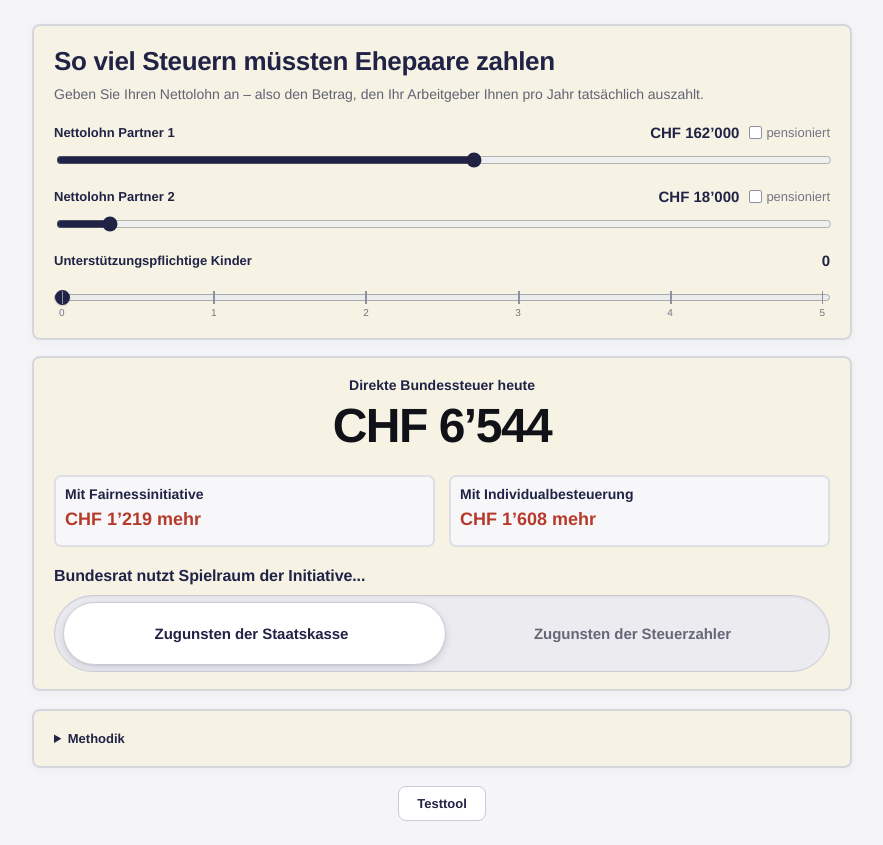
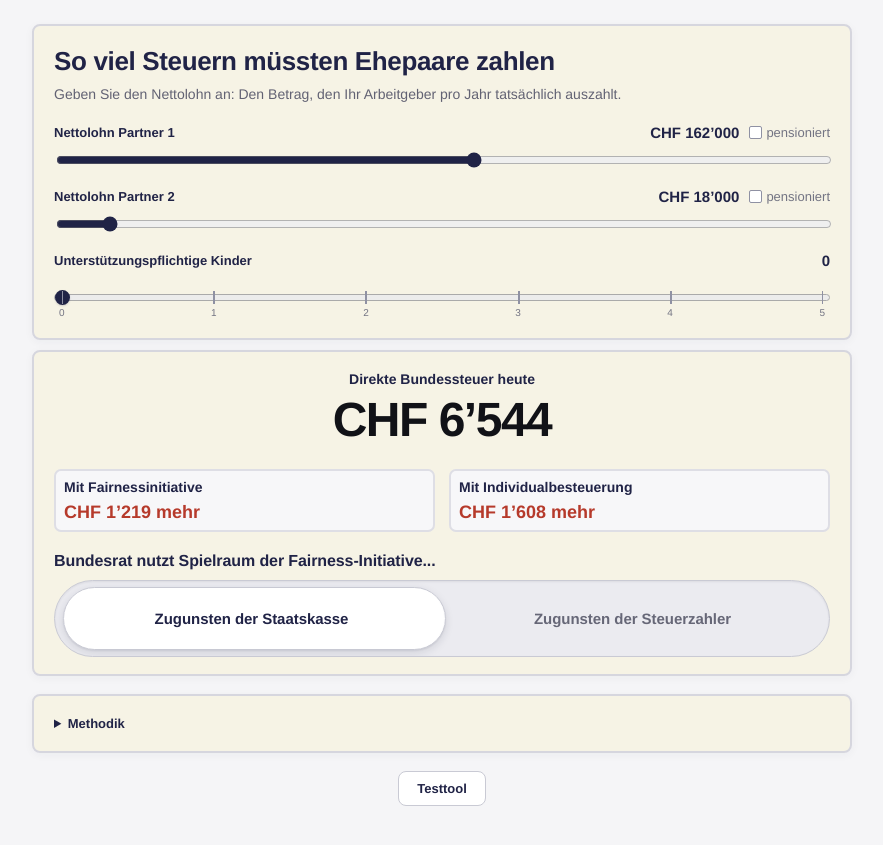
Before and after one commit to mischaaebi-droid/fairness_rechner, a plain HTML site: page index.html in a window 1280 px wide. Shown: the whole page, without its empty margins (198-1081 px from the left). Drawn offline with Linux system fonts and the light colour scheme.

Commit message:
lklklklj

```diff
--- a/fairnessinitiative_styles.css
+++ b/fairnessinitiative_styles.css
@@ -45,7 +45,7 @@ body {
   border-radius:8px;
   box-shadow:0 2px 10px rgba(32,35,70,.045);
   padding:20px;
-  margin-bottom:16px;
+  margin-bottom:10px;
   background-color: rgba(255, 228, 98, 0.12);
 }
 
@@ -185,7 +185,7 @@ select {
   min-width:0;
   border:2px solid #dedee5;
   border-radius:7px;
-  padding:9px;
+  padding:8px;
   background:#f7f7f9;
 }
 
--- a/index.html
+++ b/index.html
@@ -30,7 +30,7 @@
 <div class="wrap">
 <div class="card">
 <h1>So viel Steuern müssten Ehepaare zahlen</h1>
-<p class="intro">Geben Sie Ihren Nettolohn an – also den Betrag, den Ihr Arbeitgeber Ihnen pro Jahr tatsächlich auszahlt.</p>
+<p class="intro">Geben Sie den Nettolohn an: Den Betrag, den Ihr Arbeitgeber pro Jahr tatsächlich auszahlt.</p>
 <div class="inputs">
 <div class="slider-stack">
 <label>
@@ -91,17 +91,17 @@
 <div class="box">
 <div class="box-title">Mit Fairnessinitiative</div>
 <div id="initiativeChange" class="change">–</div>
-<div id="initiativeDetail" class="detail"></div>
+
 </div>
 <div class="box">
 <div class="box-title">Mit Individualbesteuerung</div>
 <div id="individualChange" class="change">–</div>
-<div id="individualDetail" class="detail"></div>
+
 </div>
 </div>
 
 <div class="policy-switch">
-<div class="policy-switch-title">Bundesrat nutzt Spielraum der Initiative...</div>
+<div class="policy-switch-title">Bundesrat nutzt Spielraum der Fairness-Initiative...</div>
 
 <div class="policy-toggle" role="group" aria-label="Nutzung des Spielraums der Fairnessinitiative">
   <button id="worstBtn" type="button" class="active">Zugunsten der Staatskasse</button>
```
